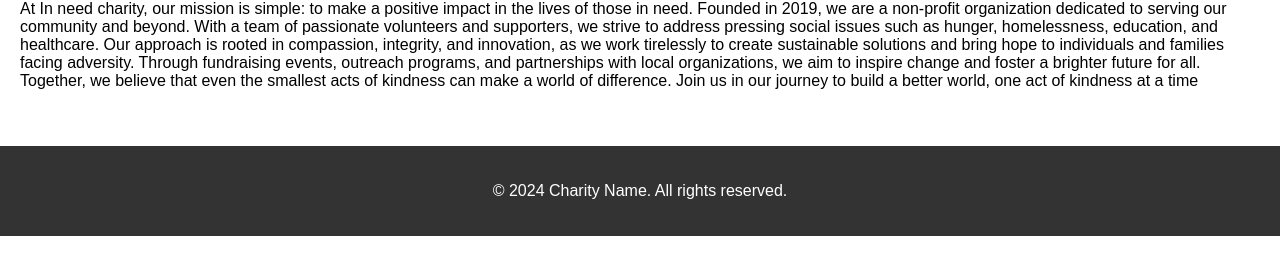
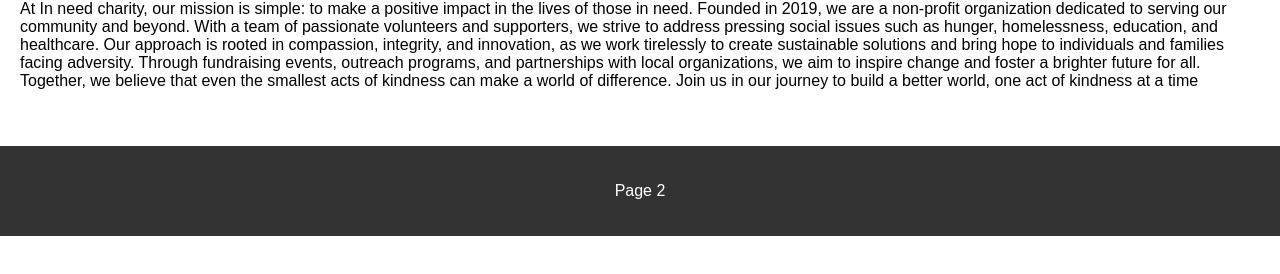
Before and after one commit to MoFreeny/MoFreeny.github.io, a plain HTML site: page about.html in a window 1280 px wide. Shown: the part 246-520 px from the top of the page. Drawn offline with Linux system fonts and the light colour scheme.

Commit message:
Update about.html

```diff
--- a/about.html
+++ b/about.html
@@ -22,7 +22,7 @@
         <p>At In need charity, our mission is simple: to make a positive impact in the lives of those in need. Founded in 2019, we are a non-profit organization dedicated to serving our community and beyond. With a team of passionate volunteers and supporters, we strive to address pressing social issues such as hunger, homelessness, education, and healthcare. Our approach is rooted in compassion, integrity, and innovation, as we work tirelessly to create sustainable solutions and bring hope to individuals and families facing adversity. Through fundraising events, outreach programs, and partnerships with local organizations, we aim to inspire change and foster a brighter future for all. Together, we believe that even the smallest acts of kindness can make a world of difference. Join us in our journey to build a better world, one act of kindness at a time</p>
     </section>
     <footer>
-        <p>&copy; 2024 Charity Name. All rights reserved.</p>
+        <p>Page 2</p>
     </footer>
 </body>
 </html>
```
